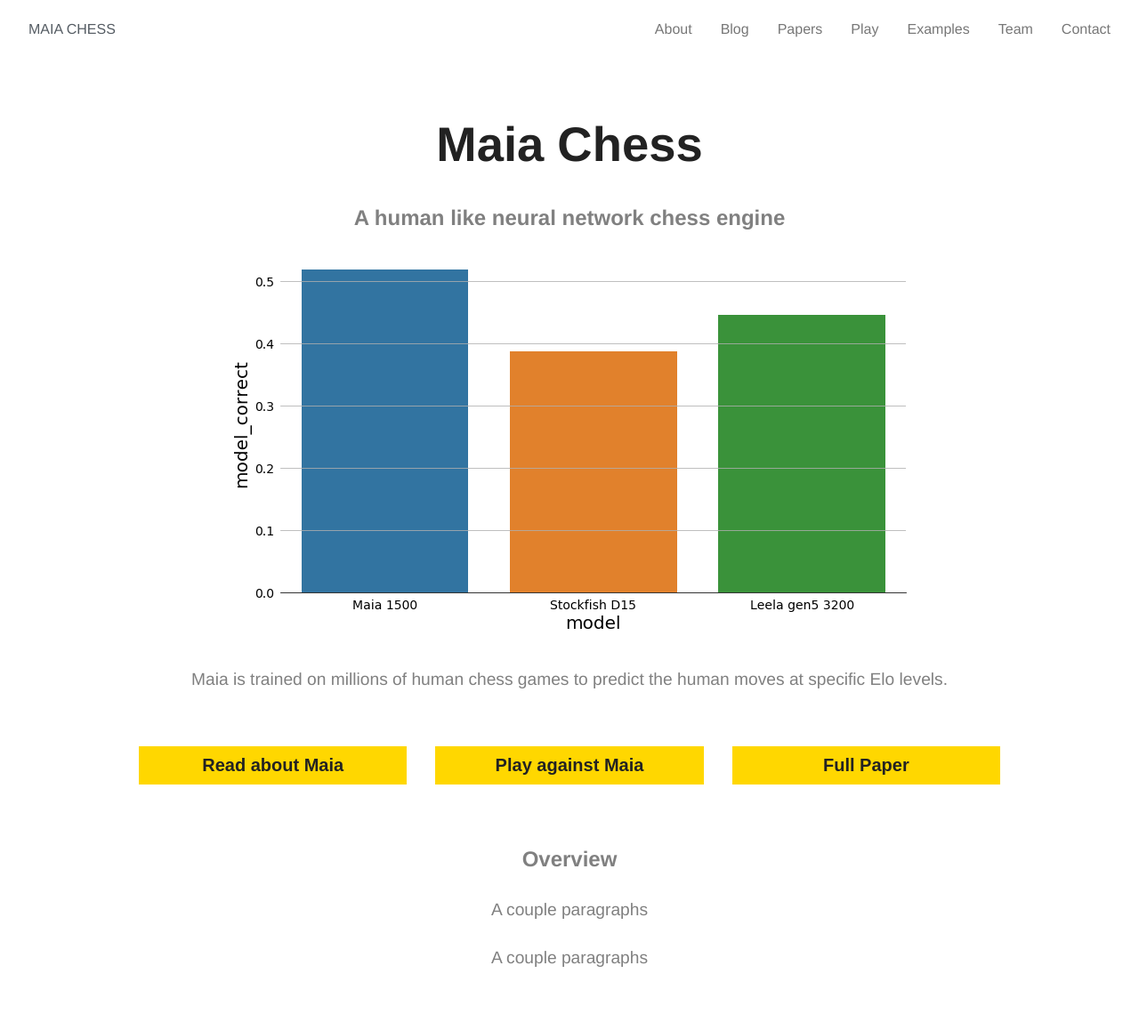
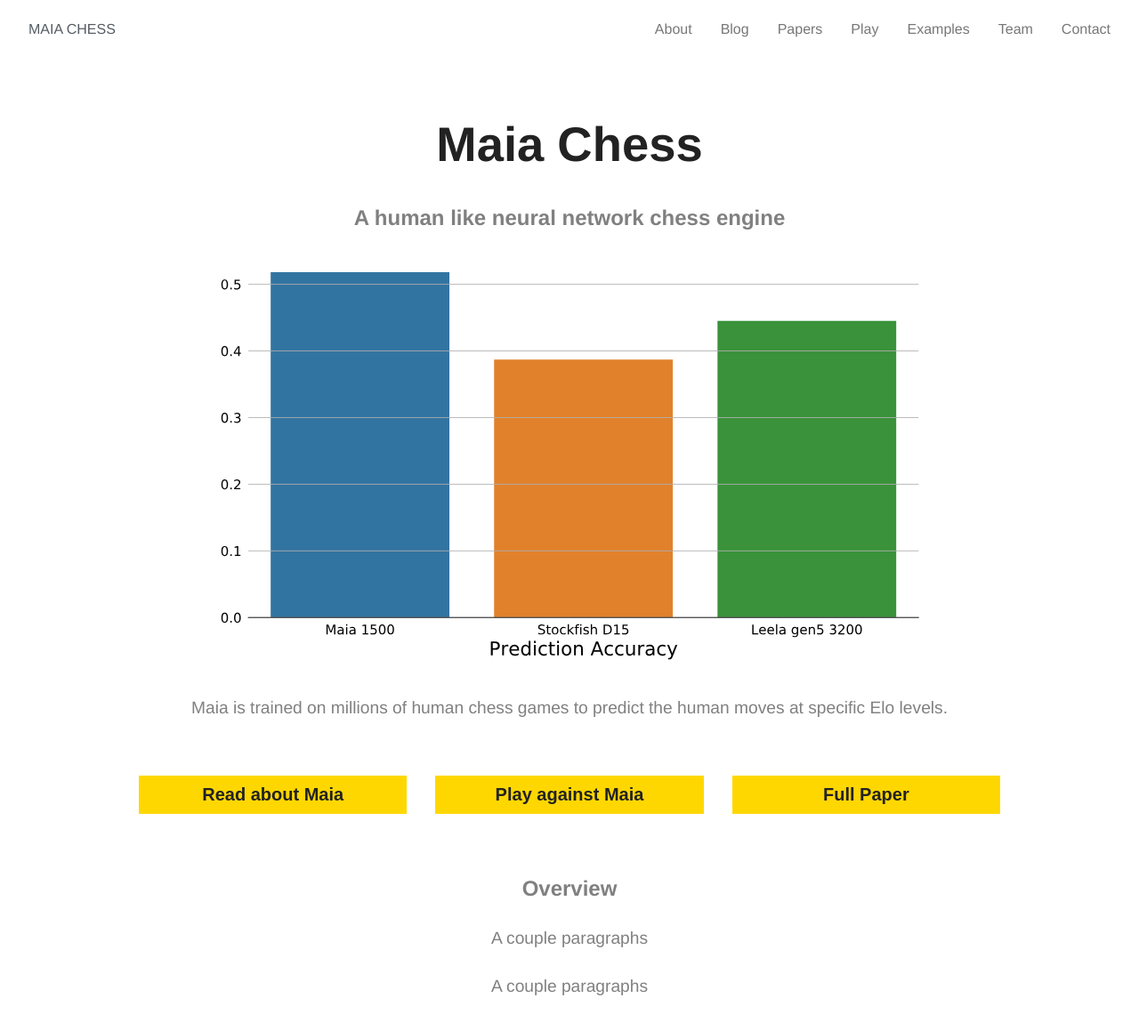
Before and after one commit to CSSLab/maia-site, a Jekyll site: the page built from index.html, in a window 1280 px wide and 1168 px high. Shown: the top 1158 px of the window at 89% size. Built offline with Jekyll 4.4.1, drawn with Linux system fonts in a browser that asks for light colours; nearby versions of some CDN libraries.

Commit message:
updated the image

```diff
--- a/index.html
+++ b/index.html
@@ -8,7 +8,7 @@
   <h2>A human like neural network chess engine</h2>
 
   <div class="hero-image">
-    <img src="assets/images/index.png" />
+    <img src="assets/images/intro_bar_plt.svg" />
   </div>
 
   <p>
```
Also changed, not shown: assets/images/index.png (deleted), assets/images/intro_bar_plt.svg (added).
